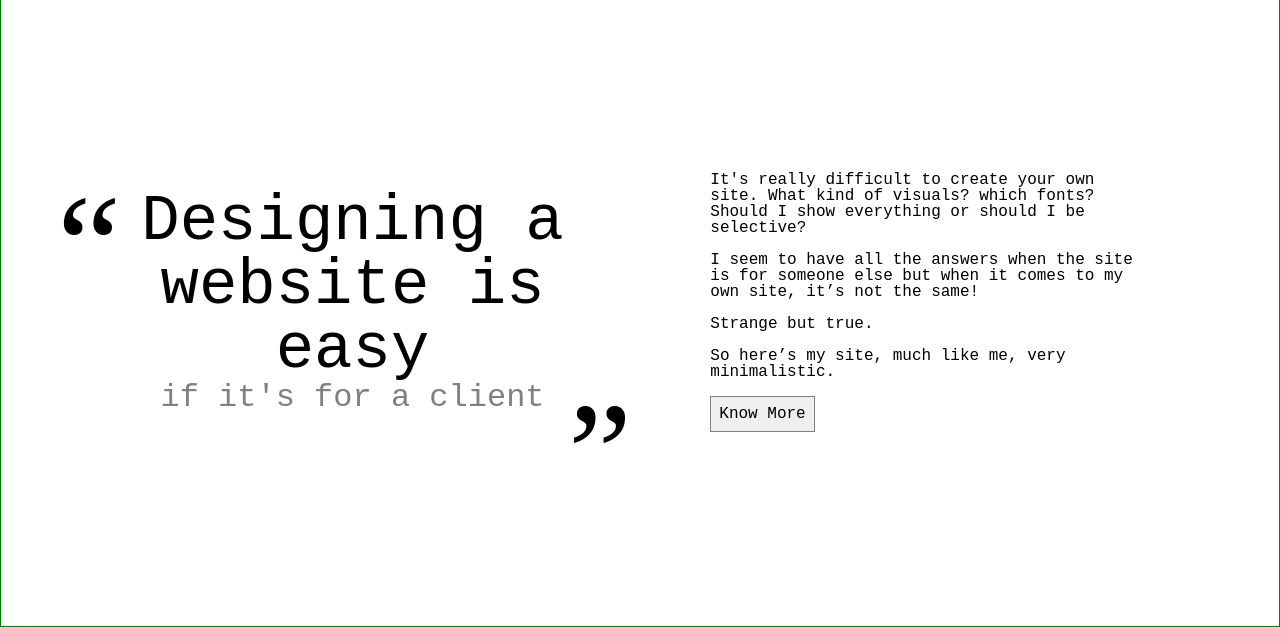
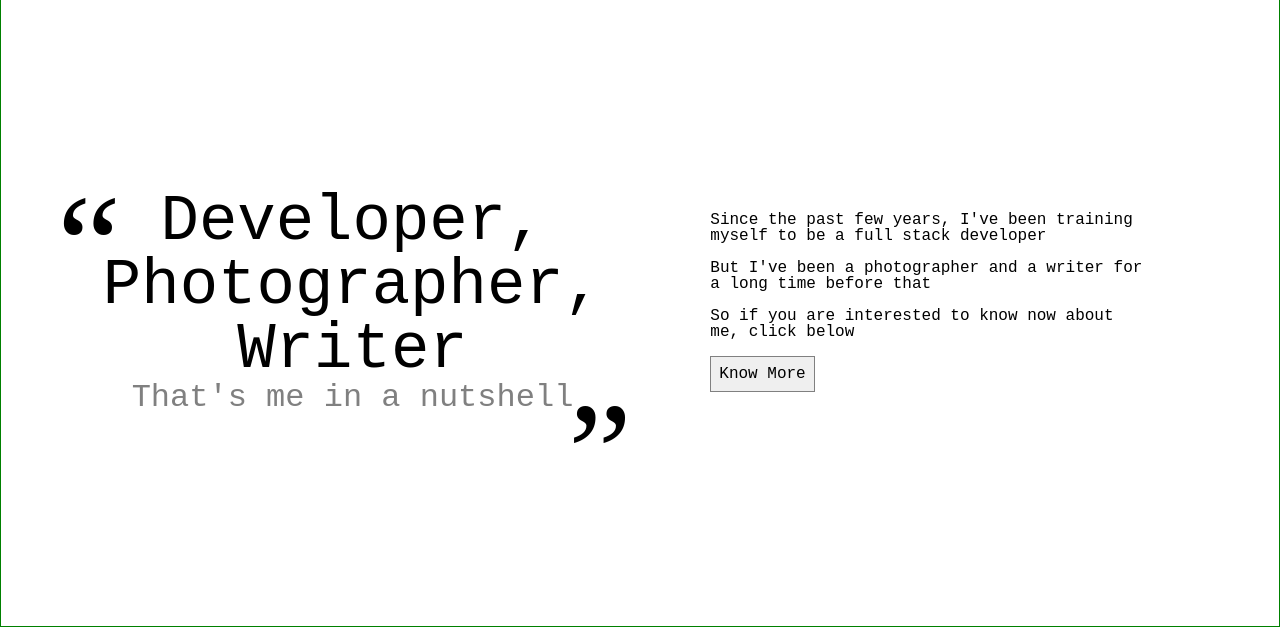
Before and after one commit to alimbolar/personal-website, a website built with webpack: page src/template.html in a window 1280 px wide. Shown: the part 173-800 px from the top of the page. Built offline with nearby package versions, Linux system fonts and the light colour scheme; a web font is replaced by a local one.

Commit message:
updated hero message

```diff
--- a/src/template.html
+++ b/src/template.html
@@ -36,20 +36,18 @@
         <article class="hero">
           <div class="hero__title">
             <blockquote>
-              <p class="highlight">Designing a website is easy</p>
-              <p class="subtle">if it's for a client</p>
+              <p class="highlight">Developer, Photographer, Writer</p>
+              <p class="subtle">That's me in a nutshell</p>
             </blockquote>
           </div>
           <div class="hero__content">
             <p class="highlight"
-              >It's really difficult to create your own site. What kind of visuals? which fonts? Should I show everything or
-              should I be selective?</p>
+              >Since the past few years, I've been training myself to be a full stack developer</p>
 
             <p>
-              I seem to have all the answers when the site is for someone else
-              but when it comes to my own site, it’s not the same! </p> <p>Strange but true.</p>
+              But I've been a photographer and a writer for a long time before that</p>
 
-            <p>So here’s my site, much like me, very minimalistic.</p>
+            <p>So if you are interested to know now about me, click below</p>
 
             <!-- <a href="#profiles"> -->
             <button class="cta know-more">Know More</button>
```
